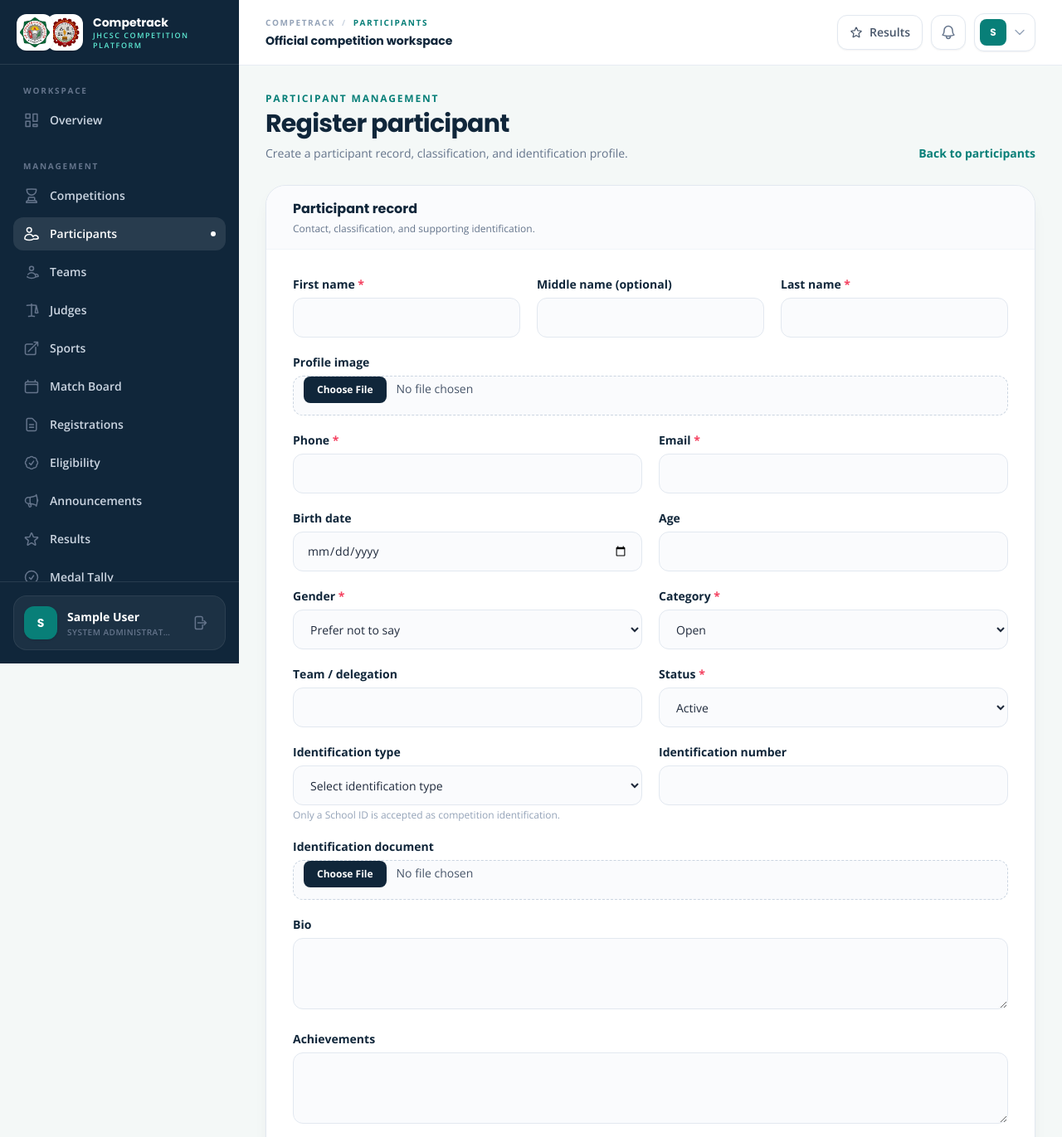
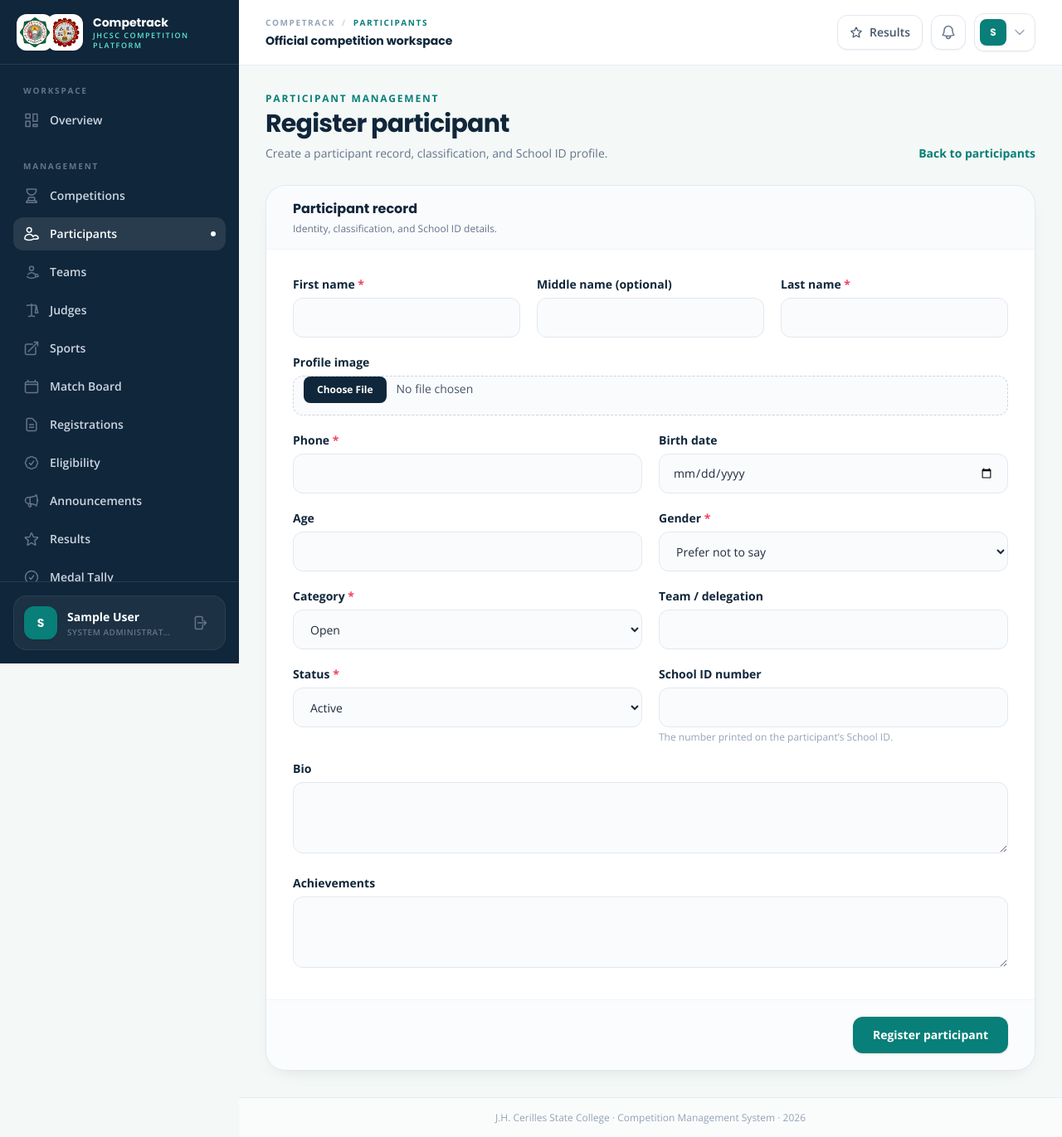
Before and after one commit to lanzy-lanzy/sports-cultural-competition-system, a Django app: page /participants/create/ in a window 1280 px wide. Shown: the top 1371 px of the page at 83% size. Run offline with Django 5.2, Linux system fonts and the light colour scheme; the visitor is signed in with stand-in values (Sample User, id 1); data that the repository does not hold is empty; some libraries are stand-ins or nearby versions.

Commit message:
refactor(participants): remove school ID type selector and document upload
- Removed identification_type and identification_document fields from Participant model and form
- Changed identification_number field label and help text to refer to School ID number only
- Updated forms, views, templates, and tests to remove email and document fields related to identification
- Modified participant search and filter to use identification_number instead of email or identification_type
- Adapted UI text and input placeholders to reflect single identification method by School ID
- Removed validation and choices for multiple identification types, enforcing single School ID usage
- Adjusted participant detail and list displays to show identification number instead of email where relevant

```diff
--- a/participants/forms.py
+++ b/participants/forms.py
@@ -1,5 +1,3 @@
-from pathlib import Path
-
 from django import forms
 
 from .models import Participant
@@ -20,15 +18,13 @@ FILE_INPUT_CLASS = (
     'file:text-xs file:font-bold file:text-white'
 )
 
-# Competition identification is verified against the participant's school record,
-# so School ID is the only selectable document type.
-ALLOWED_IDENTIFICATION_TYPES = [Participant.IdentificationType.SCHOOL_ID]
-
+# Competition identification is captured as a single School ID number; the type
+# selector and document upload were removed because School ID is the only accepted
+# form of identification in this system.
 NAME_FIELD_ORDER = (
-    'first_name', 'middle_name', 'last_name', 'profile_image', 'phone', 'email',
+    'first_name', 'middle_name', 'last_name', 'profile_image', 'phone',
     'birth_date', 'age', 'gender', 'category', 'team_name', 'status',
-    'identification_type', 'identification_number', 'identification_document',
-    'bio', 'achievements',
+    'identification_number', 'bio', 'achievements',
 )
 
 
@@ -40,9 +36,9 @@ class ParticipantForm(forms.ModelForm):
     class Meta:
         model = Participant
         fields = (
-            'name', 'email', 'phone', 'birth_date', 'age', 'gender', 'category',
+            'name', 'phone', 'birth_date', 'age', 'gender', 'category',
             'team_name', 'bio', 'achievements', 'status', 'profile_image',
-            'identification_type', 'identification_number', 'identification_document',
+            'identification_number',
         )
         widgets = {
             'birth_date': forms.DateInput(attrs={'type': 'date'}),
@@ -61,15 +57,9 @@ class ParticipantForm(forms.ModelForm):
             self.initial.update({'first_name': first, 'middle_name': middle, 'last_name': last})
         self.fields.pop('name')
 
-        self.fields['identification_type'] = forms.ChoiceField(
-            label='Identification type',
-            required=False,
-            choices=(
-                [('', 'Select identification type')]
-                + [(value, Participant.IdentificationType(value).label)
-                   for value in ALLOWED_IDENTIFICATION_TYPES]
-            ),
-            help_text='Only a School ID is accepted as competition identification.',
+        self.fields['identification_number'].label = 'School ID number'
+        self.fields['identification_number'].help_text = (
+            'The number printed on the participant\u2019s School ID.'
         )
 
         if self_service:
@@ -78,7 +68,7 @@ class ParticipantForm(forms.ModelForm):
             # through the "My team" join/leave section (which keeps team_name in
             # sync with the roster membership), so the free-text box is removed
             # here to avoid two competing inputs for the same value.
-            for field_name in ('status', 'email', 'bio', 'achievements', 'team_name'):
+            for field_name in ('status', 'bio', 'achievements', 'team_name'):
                 self.fields.pop(field_name, None)
 
         self.order_fields(
@@ -112,31 +102,6 @@ class ParticipantForm(forms.ModelForm):
         ]
         return ' '.join(part.strip() for part in parts if part and part.strip())
 
-    def clean_identification_type(self):
-        value = self.cleaned_data['identification_type']
-        if value and value not in ALLOWED_IDENTIFICATION_TYPES:
-            raise forms.ValidationError('Only a School ID can be used as identification.')
-        return value
-
-    def clean_identification_document(self):
-        document = self.cleaned_data.get('identification_document')
-        if not document:
-            return document
-        if document.size > 5 * 1024 * 1024:
-            raise forms.ValidationError('Identification documents must be 5 MB or smaller.')
-        allowed = {'.pdf', '.jpg', '.jpeg', '.png'}
-        if Path(document.name).suffix.lower() not in allowed:
-            raise forms.ValidationError('Upload a PDF, JPG, JPEG, or PNG document.')
-        return document
-
-    def clean(self):
-        cleaned_data = super().clean()
-        identification_type = cleaned_data.get('identification_type')
-        identification_document = cleaned_data.get('identification_document')
-        if identification_document and not identification_type:
-            self.add_error('identification_type', 'Upload your School ID to confirm your identity.')
-        return cleaned_data
-
     def save(self, commit=True):
         self.instance.name = self.composed_name()
         return super().save(commit=commit)
--- a/participants/services.py
+++ b/participants/services.py
@@ -68,8 +68,8 @@ def assigned_rows(competition, query=''):
     if query:
         rows = rows.filter(
             models.Q(participant__name__icontains=query)
-            | models.Q(participant__email__icontains=query)
             | models.Q(participant__participant_id__icontains=query)
+            | models.Q(participant__identification_number__icontains=query)
         )
     return rows.order_by('number')
 
@@ -80,7 +80,7 @@ def available_participants(competition, query=''):
     if query:
         qs = qs.filter(
             models.Q(name__icontains=query)
-            | models.Q(email__icontains=query)
             | models.Q(participant_id__icontains=query)
+            | models.Q(identification_number__icontains=query)
         )
     return qs.order_by('name')
--- a/participants/templates/participants/my_participant_profile.html
+++ b/participants/templates/participants/my_participant_profile.html
@@ -30,7 +30,7 @@
                 {% endif %}{% endfor %}
             </div>
             {% for field in form %}{% if field.name != 'first_name' and field.name != 'middle_name' and field.name != 'last_name' %}
-            <div class="{% if field.name == 'profile_image' or field.name == 'identification_document' or field.name == 'identification_number' or field.name == 'identification_type' %}sm:col-span-2{% endif %}">
+            <div class="{% if field.name == 'profile_image' %}sm:col-span-2{% endif %}">
                 <label for="{{ field.id_for_label }}" class="mb-1.5 block text-sm font-bold text-ink">{{ field.label }}{% if field.field.required %} <span class="text-rose-500">*</span>{% endif %}</label>
                 {{ field }}
                 {% if field.help_text %}<p class="mt-1 text-xs text-slate-400">{{ field.help_text }}</p>{% endif %}
--- a/participants/templates/participants/participant_management/create_participant.html
+++ b/participants/templates/participants/participant_management/create_participant.html
@@ -52,8 +52,8 @@
                 </select>
             </div>
             <div>
-                <label for="email" class="mb-2 block text-sm font-medium text-slate-700">Email <span class="text-rose-500">*</span></label>
-                <input type="email" name="email" id="email" required placeholder="juan@example.com"
+                <label for="identification_number" class="mb-2 block text-sm font-medium text-slate-700">School ID Number</label>
+                <input type="text" name="identification_number" id="identification_number" placeholder="School ID number"
                        class="w-full rounded-xl border border-slate-300 bg-white px-4 py-2.5 text-sm text-slate-900 shadow-sm transition-all placeholder:text-slate-400 focus:border-cyan-500 focus:ring-2 focus:ring-cyan-500/30">
             </div>
             <div>
--- a/participants/templates/participants/participant_management/participant_form.html
+++ b/participants/templates/participants/participant_management/participant_form.html
@@ -19,7 +19,7 @@
         {% if next_url %}<input type="hidden" name="next" value="{{ next_url }}">{% endif %}
         <div class="border-b border-slate-100 bg-slate-50/70 px-6 py-4 sm:px-8">
             <div class="flex items-center justify-between gap-4">
-                <div><p class="font-display font-bold text-ink">Participant record</p><p class="mt-1 text-xs text-slate-500">Contact, classification, and supporting identification.</p></div>
+                <div><p class="font-display font-bold text-ink">Participant record</p><p class="mt-1 text-xs text-slate-500">Identity, classification, and School ID details.</p></div>
                 {% if participant %}<span class="rounded-full border border-teal-200 bg-teal-50 px-3 py-1.5 text-xs font-bold text-campus">{{ participant.participant_id }}</span>{% endif %}
             </div>
         </div>
@@ -35,7 +35,7 @@
                 {% endif %}{% endfor %}
             </div>
             {% for field in form %}{% if field.name != 'first_name' and field.name != 'middle_name' and field.name != 'last_name' %}
-            <div class="{% if field.name == 'bio' or field.name == 'achievements' or field.name == 'profile_image' or field.name == 'identification_document' %}sm:col-span-2{% endif %}">
+            <div class="{% if field.name == 'bio' or field.name == 'achievements' or field.name == 'profile_image' %}sm:col-span-2{% endif %}">
                 <label for="{{ field.id_for_label }}" class="mb-1.5 block text-sm font-bold text-ink">{{ field.label }}{% if field.field.required %} <span class="text-rose-500">*</span>{% endif %}</label>
                 {{ field }}
                 {% if field.help_text %}<p class="mt-1 text-xs text-slate-400">{{ field.help_text }}</p>{% endif %}
--- a/participants/templates/participants/participant_management/participant_management.html
+++ b/participants/templates/participants/participant_management/participant_management.html
@@ -139,8 +139,8 @@
                         </select>
                     </div>
                     <div>
-                        <label for="p-email" class="mb-1.5 block text-sm font-medium text-slate-700">Email <span class="text-rose-500">*</span></label>
-                        <input type="email" name="email" id="p-email" required placeholder="juan@example.com"
+                        <label for="p-identification-number" class="mb-1.5 block text-sm font-medium text-slate-700">School ID Number</label>
+                        <input type="text" name="identification_number" id="p-identification-number" placeholder="School ID number"
                                class="w-full rounded-xl border border-slate-300 bg-white px-4 py-2.5 text-sm text-slate-900 shadow-sm transition-all placeholder:text-slate-400 focus:border-cyan-500 focus:ring-2 focus:ring-cyan-500/30">
                     </div>
                     <div>
--- a/participants/templates/participants/participant_management/roster/available_list.html
+++ b/participants/templates/participants/participant_management/roster/available_list.html
@@ -13,7 +13,7 @@
             {% endif %}
             <span class="min-w-0">
                 <span class="block truncate font-medium text-slate-900">{{ participant.name }}</span>
-                <span class="block truncate text-xs text-slate-500">{{ participant.participant_id }} &middot; {{ participant.email }}</span>
+                <span class="block truncate text-xs text-slate-500">{{ participant.participant_id }}</span>
             </span>
         </span>
     </label>
--- a/participants/templates/participants/participant_management/roster/panel.html
+++ b/participants/templates/participants/participant_management/roster/panel.html
@@ -38,7 +38,7 @@
             </div>
 
             <div class="flex flex-1 flex-col gap-4 px-5 py-4">
-                <input type="search" name="q" placeholder="Search by name, ID, or email&hellip;" autocomplete="off"
+                <input type="search" name="q" placeholder="Search by name or ID&hellip;" autocomplete="off"
                        hx-get="{% url 'roster_available' competition.id %}"
                        hx-target="#available-list-{{ competition.id }}"
                        hx-swap="outerHTML"
--- a/participants/views.py
+++ b/participants/views.py
@@ -59,7 +59,7 @@ def create_participant(request):
     return render(request, 'participants/participant_management/participant_form.html', {
         'form': form,
         'form_title': 'Register participant',
-        'form_description': 'Create a participant record, classification, and identification profile.',
+        'form_description': 'Create a participant record, classification, and School ID profile.',
         'submit_label': 'Register participant',
         'next_url': request.GET.get('next', ''),
     })
```
Also changed, not shown: participants/models.py (+4 -16 lines), participants/templates/participants/participant_detail.html (+2 -5 lines), participants/templates/participants/participant_list.html (+4 -21 lines), participants/templates/participants/participant_management/assign_participants.html (+7 -7 lines), participants/tests.py (+19 -31 lines), participants/migrations/0004_remove_participant_identification_document_and_more.py (added).
